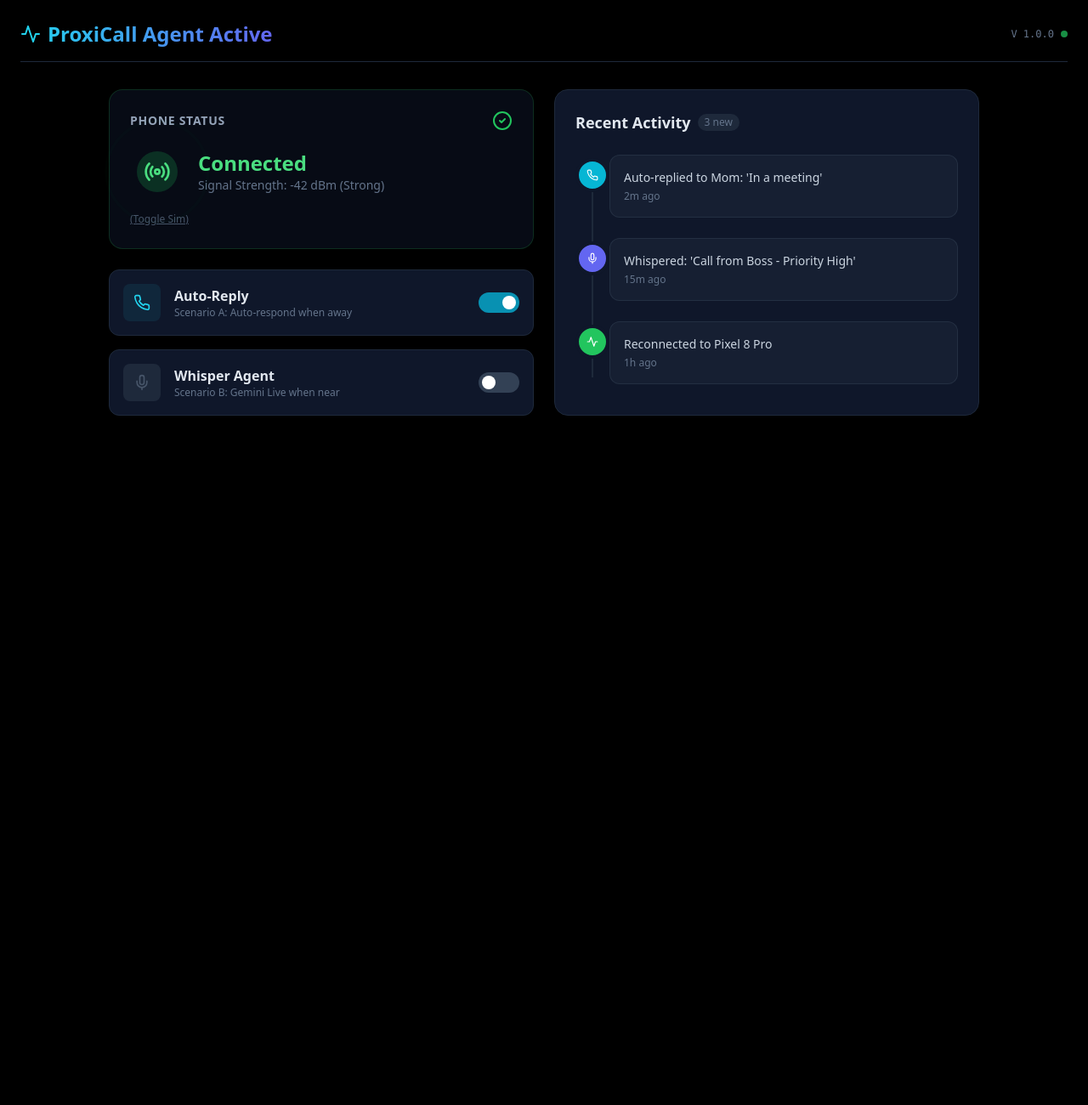
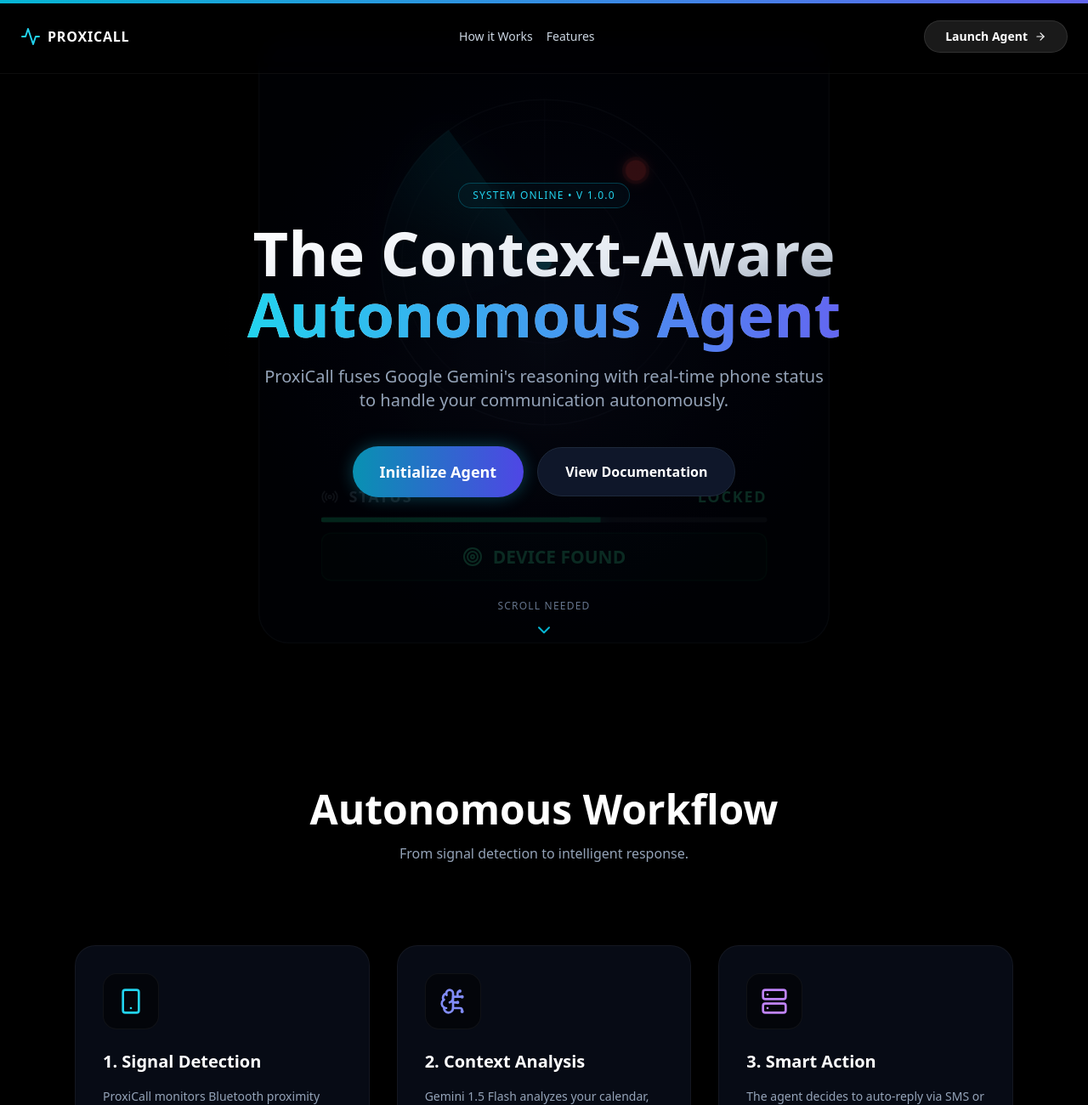
Before and after one commit to SKYGOD07/Proxicall, a Next.js app in the folder web/: page / in a window 1280 px wide. Shown: the top 1300 px of the page at 85% size. Before the commit the page ends 800 px from the top, so only its background shows below. Built offline with nearby package versions, Linux system fonts and the light colour scheme.

Commit message:
feat(web): implement cinematic Landing Page and move Dashboard to /dashboard

```diff
--- /dev/null
+++ b/web/app/dashboard/page.tsx
@@ -0,0 +1,5 @@
+import Dashboard from '../../components/Dashboard';
+
+export default function DashboardPage() {
+    return <Dashboard />;
+}
--- a/web/app/page.tsx
+++ b/web/app/page.tsx
@@ -1,5 +1,167 @@
-import Dashboard from '../components/Dashboard';
+'use client';
 
-export default function Home() {
-    return <Dashboard />;
+import { motion, useScroll, useTransform, useSpring } from 'framer-motion';
+import { useRef, useState } from 'react';
+import Link from 'next/link';
+import { ChevronDown, ArrowRight, Activity, Smartphone, Server, BrainCircuit } from 'lucide-react';
+import RadarAnimation from '../components/RadarAnimation';
+
+export default function LandingPage() {
+    const { scrollYProgress } = useScroll();
+    const scaleX = useSpring(scrollYProgress, {
+        stiffness: 100,
+        damping: 30,
+        restDelta: 0.001
+    });
+
+    return (
+        <div className="min-h-screen bg-black text-white overflow-x-hidden font-sans selection:bg-cyan-500/30">
+            {/* Progress Bar */}
+            <motion.div
+                className="fixed top-0 left-0 right-0 h-1 bg-gradient-to-r from-cyan-500 to-indigo-500 origin-left z-50"
+                style={{ scaleX }}
+            />
+
+            {/* Glassmorphism Navbar */}
+            <nav className="fixed top-0 inset-x-0 z-40 p-6 flex justify-between items-center bg-black/5 backdrop-blur-md border-b border-white/5">
+                <div className="flex items-center gap-2">
+                    <Activity className="text-cyan-400" />
+                    <span className="font-bold tracking-wider">PROXICALL</span>
+                </div>
+                <div className="flex gap-4 text-sm font-medium text-slate-300">
+                    <span className="cursor-pointer hover:text-white transition-colors">How it Works</span>
+                    <span className="cursor-pointer hover:text-white transition-colors">Features</span>
+                </div>
+                <Link href="/dashboard">
+                    <button className="bg-white/10 hover:bg-white/20 border border-white/10 backdrop-blur-md px-6 py-2 rounded-full text-sm font-semibold transition-all hover:scale-105 active:scale-95 flex items-center gap-2">
+                        Launch Agent <ArrowRight size={14} />
+                    </button>
+                </Link>
+            </nav>
+
+            {/* Hero Section */}
+            <section className="h-screen flex flex-col items-center justify-center relative px-6">
+                <div className="absolute inset-0 bg-[radial-gradient(circle_at_center,_var(--tw-gradient-stops))] from-indigo-900/20 via-black to-black opacity-50" />
+
+                <motion.div
+                    initial={{ opacity: 0, y: 30 }}
+                    animate={{ opacity: 1, y: 0 }}
+                    transition={{ duration: 0.8 }}
+                    className="z-10 text-center max-w-4xl"
+                >
+                    <div className="inline-block mb-4 px-4 py-1.5 rounded-full border border-cyan-500/30 bg-cyan-900/10 backdrop-blur-md text-cyan-400 text-xs tracking-widest uppercase">
+                        System Online • V 1.0.0
+                    </div>
+                    <h1 className="text-5xl md:text-7xl font-bold mb-6 leading-tight bg-gradient-to-br from-white via-slate-200 to-slate-500 bg-clip-text text-transparent">
+                        The Context-Aware <br />
+                        <span className="text-transparent bg-clip-text bg-gradient-to-r from-cyan-400 to-indigo-500">Autonomous Agent</span>
+                    </h1>
+                    <p className="text-lg md:text-xl text-slate-400 mb-10 max-w-2xl mx-auto leading-relaxed">
+                        ProxiCall fuses Google Gemini's reasoning with real-time phone status to handle your communication autonomously.
+                    </p>
+
+                    <div className="flex flex-col md:flex-row gap-4 justify-center items-center">
+                        <Link href="/dashboard">
+                            <motion.button
+                                whileHover={{ scale: 1.05 }}
+                                whileTap={{ scale: 0.95 }}
+                                className="px-8 py-4 bg-gradient-to-r from-cyan-600 to-indigo-600 rounded-full font-bold text-lg shadow-[0_0_20px_rgba(34,211,238,0.3)] hover:shadow-[0_0_30px_rgba(34,211,238,0.5)] transition-shadow"
+                            >
+                                Initialize Agent
+                            </motion.button>
+                        </Link>
+                        <button className="px-8 py-4 bg-slate-900 rounded-full font-semibold border border-slate-800 hover:bg-slate-800 transition-colors">
+                            View Documentation
+                        </button>
+                    </div>
+                </motion.div>
+
+                {/* Radar Animation Background/Overlay */}
+                <div className="absolute inset-0 z-0 opacity-20 pointer-events-none scale-150">
+                    <div className="absolute inset-0 flex items-center justify-center">
+                        <RadarAnimation />
+                    </div>
+                </div>
+
+                <motion.div
+                    animate={{ y: [0, 10, 0] }}
+                    transition={{ duration: 2, repeat: Infinity }}
+                    className="absolute bottom-12 text-slate-500 flex flex-col items-center gap-2 text-xs uppercase tracking-widest"
+                >
+                    Scroll needed
+                    <ChevronDown className="text-cyan-500" />
+                </motion.div>
+            </section>
+
+            {/* How it Works - Scroll Animation Section */}
+            <HowItWorks />
+
+            {/* Footer */}
+            <footer className="py-20 border-t border-slate-900 bg-black text-center relative overflow-hidden">
+                <div className="absolute inset-0 bg-gradient-to-t from-indigo-900/10 to-transparent" />
+                <div className="relative z-10">
+                    <h2 className="text-3xl font-bold mb-8">Ready to deploy?</h2>
+                    <Link href="/dashboard">
+                        <button className="px-10 py-5 bg-white text-black rounded-full font-bold text-xl hover:bg-cyan-50 transition-colors shadow-2xl">
+                            Launch Dashboard
+                        </button>
+                    </Link>
+                    <p className="mt-8 text-slate-600 text-sm">© 2026 ProxiCall • Powered by Google Gemini</p>
+                </div>
+            </footer>
+        </div>
+    );
 }
+
+function HowItWorks() {
+    return (
+        <section className="py-32 px-6 max-w-6xl mx-auto">
+            <div className="mb-24 text-center">
+                <h2 className="text-3xl md:text-5xl font-bold mb-4">Autonomous Workflow</h2>
+                <p className="text-slate-400">From signal detection to intelligent response.</p>
+            </div>
+
+            <div className="grid grid-cols-1 md:grid-cols-3 gap-8 relative">
+                {/* Connecting Line */}
+                <div className="hidden md:block absolute top-12 left-0 right-0 h-0.5 bg-gradient-to-r from-cyan-900 via-indigo-900 to-purple-900 -z-10" />
+
+                <StepCard
+                    icon={<Smartphone size={32} className="text-cyan-400" />}
+                    title="1. Signal Detection"
+                    desc="ProxiCall monitors Bluetooth proximity and phone state in real-time using Android APIs."
+                    delay={0.2}
+                />
+                <StepCard
+                    icon={<BrainCircuit size={32} className="text-indigo-400" />}
+                    title="2. Context Analysis"
+                    desc="Gemini 1.5 Flash analyzes your calendar, location, and recent notifications to understand availability."
+                    delay={0.4}
+                />
+                <StepCard
+                    icon={<Server size={32} className="text-purple-400" />}
+                    title="3. Smart Action"
+                    desc="The agent decides to auto-reply via SMS or engage 'Whisper Mode' for urgent voice interactions."
+                    delay={0.6}
+                />
+            </div>
+        </section>
+    );
+}
+
+function StepCard({ icon, title, desc, delay }: { icon: React.ReactNode, title: string, desc: string, delay: number }) {
+    return (
+        <motion.div
+            initial={{ opacity: 0, y: 50 }}
+            whileInView={{ opacity: 1, y: 0 }}
+            viewport={{ once: true, margin: "-100px" }}
+            transition={{ duration: 0.6, delay }}
+            className="bg-slate-900/50 border border-white/5 p-8 rounded-3xl backdrop-blur-sm hover:border-cyan-500/30 transition-colors group"
+        >
+            <div className="mb-6 p-4 bg-black/50 rounded-2xl w-fit border border-white/5 group-hover:scale-110 transition-transform duration-500">
+                {icon}
+            </div>
+            <h3 className="text-xl font-bold mb-4">{title}</h3>
+            <p className="text-slate-400 leading-relaxed text-sm">{desc}</p>
+        </motion.div>
+    );
+}
```
